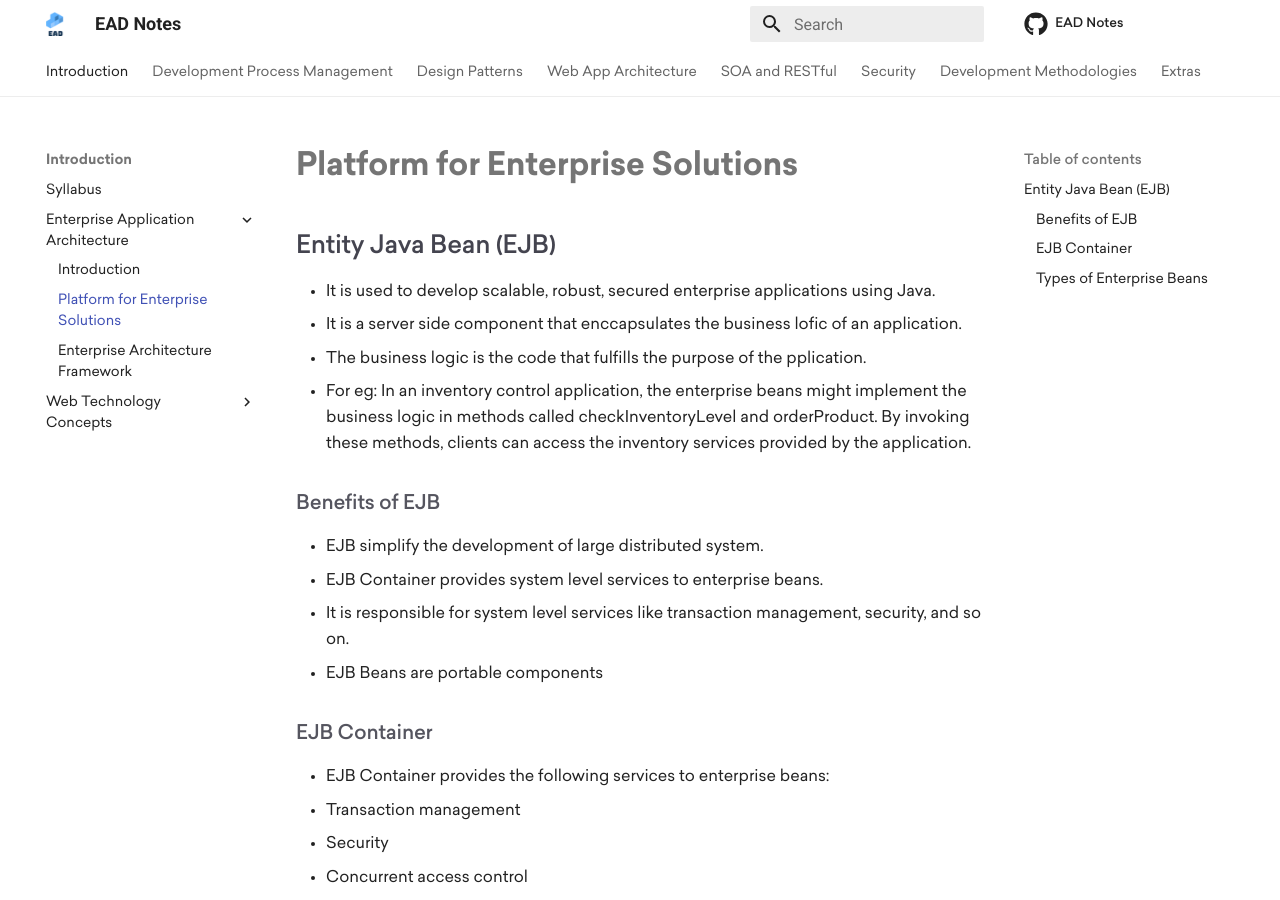
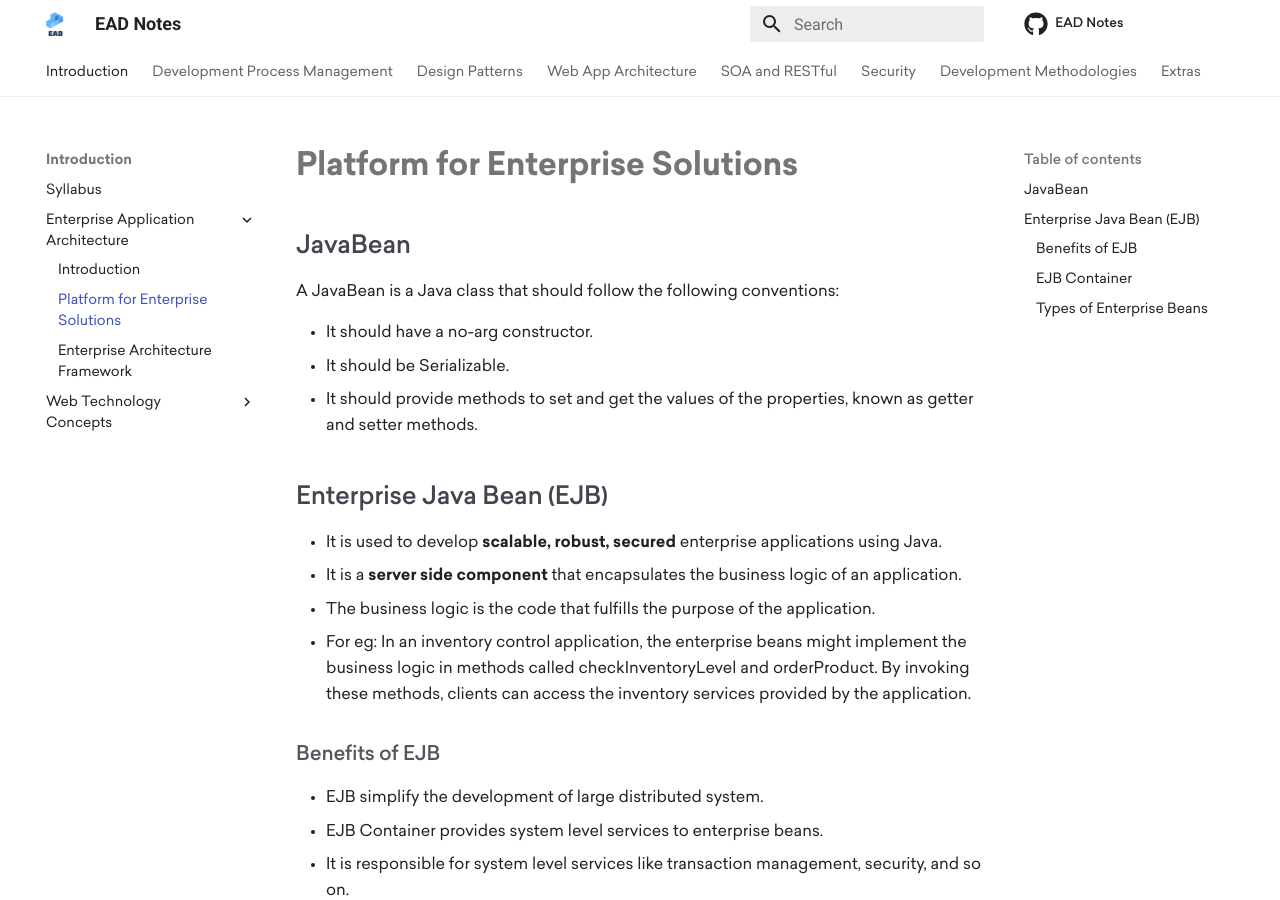
Before and after one commit to theArjun/ead-notes, an MkDocs documentation site: the page built from notes/introduction/enterprise-application-architecture/platform-for-enterprise-solutions.md, in a window 1280 px wide and 900 px high. Built offline with MkDocs 1.6.1 and Material for MkDocs 9.7.7, drawn with Linux system fonts in a browser that asks for light colours; comment, search, counter and statistics services are not loaded.

Commit message:
Add Java Bean

```diff
--- a/notes/introduction/enterprise-application-architecture/platform-for-enterprise-solutions.md
+++ b/notes/introduction/enterprise-application-architecture/platform-for-enterprise-solutions.md
@@ -3,11 +3,19 @@ title: Platform for Enterprise Solutions
 description: Explains about platforms for enterprise solutions.
 ---
 
-## Entity Java Bean (EJB)
+## JavaBean
+A JavaBean is a Java class that should follow the following conventions:
 
-- It is used to develop scalable, robust, secured enterprise applications using Java.
-- It is a server side component that enccapsulates the business lofic of an application.
-- The business logic is the code that fulfills the purpose of the pplication.
+- It should have a no-arg constructor.
+- It should be Serializable.
+- It should provide methods to set and get the values of the properties, known as getter and setter methods.
+
+
+## Enterprise Java Bean (EJB)
+
+- It is used to develop **scalable, robust, secured** enterprise applications using Java.
+- It is a **server side component** that encapsulates the business logic of an application.
+- The business logic is the code that fulfills the purpose of the application.
 - For eg: In an inventory control application, the enterprise beans might implement the business logic in methods called checkInventoryLevel and orderProduct.
   By invoking these methods, clients can access the inventory services provided by the application.
 
```
